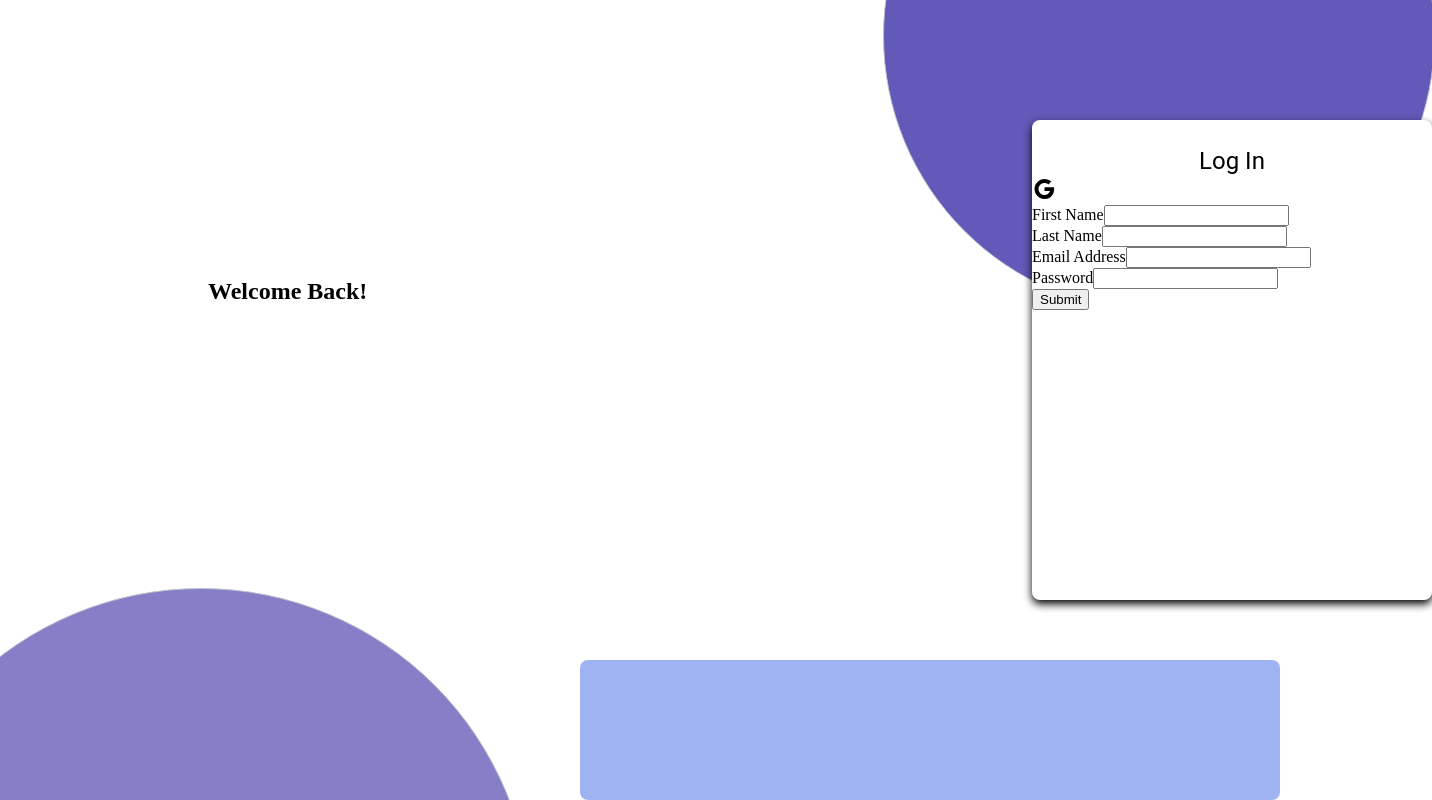
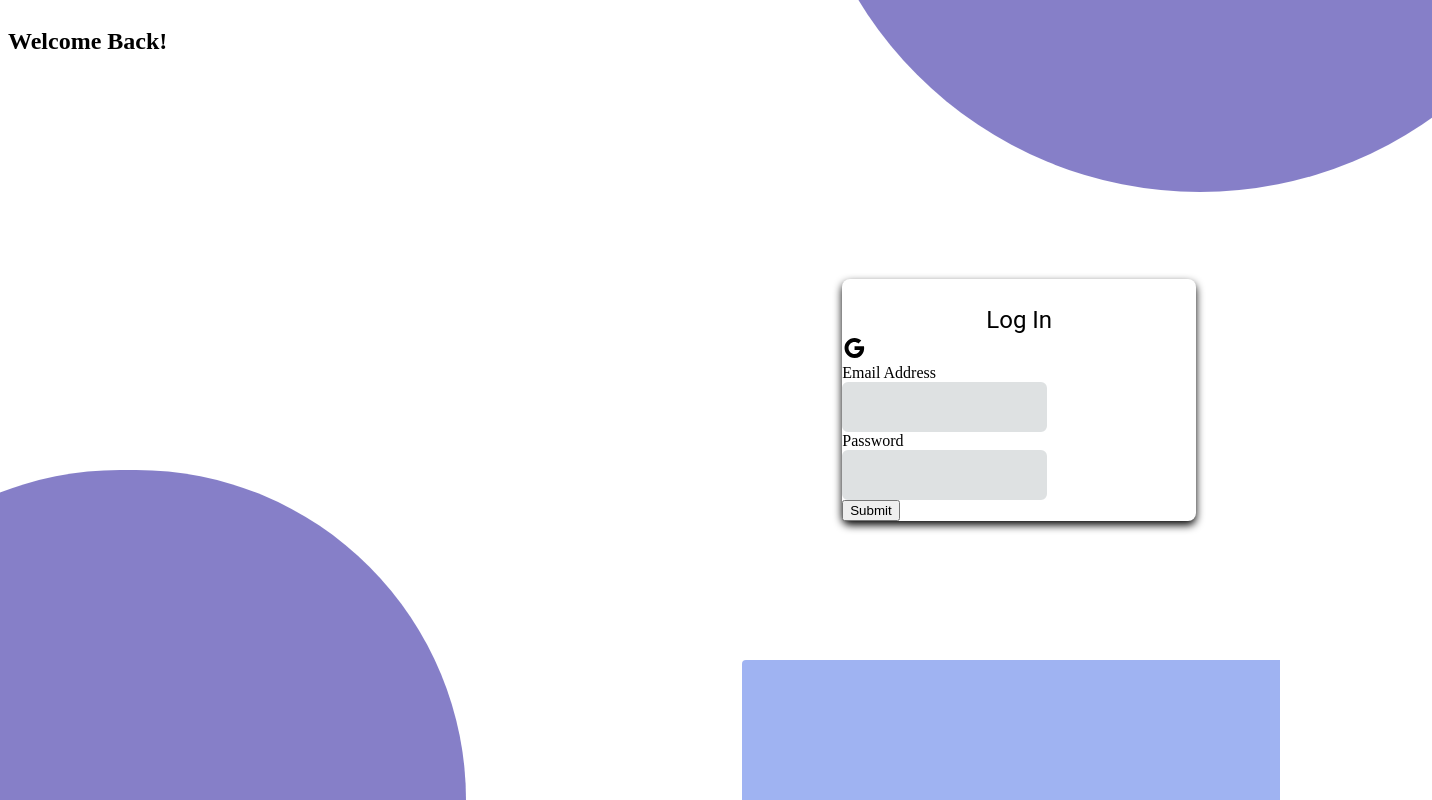
Before and after one commit to ClinicalGuru/pharmacy, a React (Create React App) app: page / in a window 1280 px wide. Shown: the whole page, 1432 px wide, since content can reach past the window. Built offline with nearby package versions, Linux system fonts and the light colour scheme.

Commit message:
Added input styles

```diff
--- a/src/shared/components/Forms/FormInput.js
+++ b/src/shared/components/Forms/FormInput.js
@@ -2,6 +2,9 @@
 import React, { useState } from "react";
 import { useContext } from 'react';
 import { FormContext } from "./Form";
+
+import { Input } from "./FormInput.styles";
+
 export const FormInput = (props) => {
     const {
         label,
@@ -15,7 +18,7 @@ export const FormInput = (props) => {
       return (
         <div className="FormInput">
           <label>{label}</label>
-          <input
+          <Input
             type={type}
             name={name}
             value={form[name]}
--- a/src/shared/components/Forms/FormInput.styles.js
+++ b/src/shared/components/Forms/FormInput.styles.js
@@ -1,5 +1,24 @@
-import { StyledFunction } from "styled-components";
+import styled from "styled-components";
 
-export const StyledInput = styled.div`
+export const Input = styled.input.attrs({
+    type: 'text'
+  })`
+font-size: 14px;
+border-radius: 6px;
+line-height: 1.5;
+padding: 5px 10px;
+transition: box-shadow 100ms ease-in, border 100ms ease-in, background-color 100ms ease-in;
+border: 2px solid #dee1e2;
+color: rgb(14, 14, 16);
+background: #dee1e2;
 display: block;
-`;
+height: 36px;
+:hover {
+    border-color: #ccc;
+}
+:focus{
+    border-color: #9147ff;
+    background: #fff;
+}
+
+`
--- a/src/shared/components/SignIn/Sign.js
+++ b/src/shared/components/SignIn/Sign.js
@@ -2,15 +2,25 @@ import React, { useState } from "react";
 import { FormInput, Form } from "../Forms/index";
 import GoogleIcon from '@mui/icons-material/Google';
 import { Typography } from '@mui/material';
-import { Container, SigninForm, Rectangle, Oval, Circle, WelcomeText } from "./Sign.styles";
-import { LOGIN_TEXT, WELCOME_BACK_TEXT } from "../../Constants";
+import {
+    Container,
+    SigninSection,
+    Rectangle,
+    Oval,
+    Circle,
+    WelcomeText,
+    LeftSection,
+    RightSection,
+} from "./Sign.styles";
+import {
+    LOGIN_TEXT,
+    WELCOME_BACK_TEXT
+} from "../../constants/index";
 
 export const SignIn = () => {
     const [message, setMessage] = useState('');
 
     const initialValues = {
-        firstName: '',
-        lastName: '',
         emailAddress: '',
         password: '',
     };
@@ -19,19 +29,16 @@ export const SignIn = () => {
         setMessage(`Thanks for signing up, ${form.firstName} ${form.lastName}! We've sent you an email to ${form.emailAddress}.`);
     };
     return (
-        <Container className="App">
-            <div>
+        <Container>
+            <RightSection>
                 <WelcomeText>
                     <h2>{WELCOME_BACK_TEXT}</h2>
-                    <p></p>
                 </WelcomeText>
                 <Circle />
-            </div>
-
-            <div>
+            </RightSection>
+            <LeftSection>
                 <Oval />
-
-                <SigninForm>
+                <SigninSection>
                     <Typography
                         variant="h5"
                         component="h4"
@@ -42,12 +49,6 @@ export const SignIn = () => {
                     <GoogleIcon />
                     <Form submit={submit} initialValues={initialValues}>
                         <FormInput
-                            label="First Name"
-                            name="firstName" />
-                        <FormInput
-                            label="Last Name"
-                            name="lastName" />
-                        <FormInput
                             label="Email Address"
                             type="email"
                             name="emailAddress" />
@@ -56,27 +57,10 @@ export const SignIn = () => {
                             type="password"
                             name="password" />
                     </Form>
-                </SigninForm>
+                </SigninSection>
                 <Rectangle />
-            </div>
+            </LeftSection>
             <p>{message}</p>
-
-            {/* <h2>Log In</h2>
-            <Form
-                submit={(form) => {
-                    alert(`Logged in as ${form.username}!`);
-                }}
-                initialValues={{
-                    username: '',
-                    password: ''
-                }}>
-                <FormInput
-                    label="Username"
-                    name="username" />
-                <FormInput
-                    label="Password"
-                    name="password" />
-            </Form> */}
         </Container>
     )
 }
--- a/src/shared/components/SignIn/Sign.styles.js
+++ b/src/shared/components/SignIn/Sign.styles.js
@@ -4,59 +4,68 @@ export const Container = styled.div`
 background-color: white;
 display: flex;
 width: auto;
-position: relative
+// position: relative
+height: 98vh!important;
 `;
 
-export const SigninForm = styled.div`
-position: absolute;
-height: 30rem;
-width: 25rem;
-left: 64rem;
-top: 7rem;
+export const SigninSection = styled.div`
+// position: absolute;
+// height: 30rem;
+// width: 25rem;
+// left: 64rem;
+// top: 7rem;
 background-color: white;
 box-shadow: 0px 4px 9px;
 border-radius: 8px;
 z-index: 1;
+width:70%;
 `;
 
 export const Rectangle = styled.div`
 position: fixed;
 bottom: 0px;
 right: 0px;
-width: 700px;
+width: 42%;
 height: 140px;
 background: #4069E580;
-border-radius: 8px;
+border-top-left-radius: 4px;
 `;
 
 export const Oval = styled.div`
 position: fixed;
-top: -240px;
-right: -155px;
-width: 550px;
-height: 550px;
-background: #0E0092A6;
-border-radius: 50%;
-border-width: 1px;
-border-color: #BDC1CAFF; /* neutral-400 */
-border-style: solid;
+    top: -26%;
+    right: -25%;
+    transform: translate(0%, 0);
+    height: 400px;
+    width: 800px;
+    border-radius: 0px 0px 600px 600px;
+    background-color: rgba(14, 0, 146, 0.5);
 `;
 
 export const Circle = styled.div`
-position: fixed;
-bottom: -450px;
-left: -130px;
-width: 660px;
-height: 660px;
-background: #0E009280;
-border-radius: 50%;
-border-width: 1px;
-border-color: #BDC1CAFF; /* neutral-400 */
-border-style: solid;
+    position: absolute;
+    bottom: 0%;
+    left: 10%;
+    transform: translate(-50%, 0%);
+    height: 330px;
+    width: 676px;
+    border-radius: 600px 600px 0px 0px;
+    background-color: #0E009280;
 `;
 
 export const WelcomeText = styled.div`
-position: absolute;
-top: 250px;
-left: 200px
+// position: absolute;
+// top: 250px;
+// left: 200px
 `;
+
+export const RightSection = styled.div`
+    flex-basis: 60%;
+`;
+
+export const LeftSection = styled.div`
+flex-basis: 40%;
+display: flex;
+justify-content: center;
+align-items: center;
+`;
```
